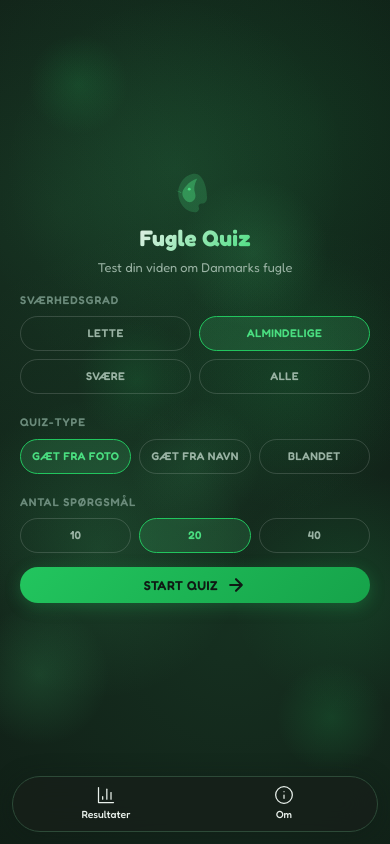
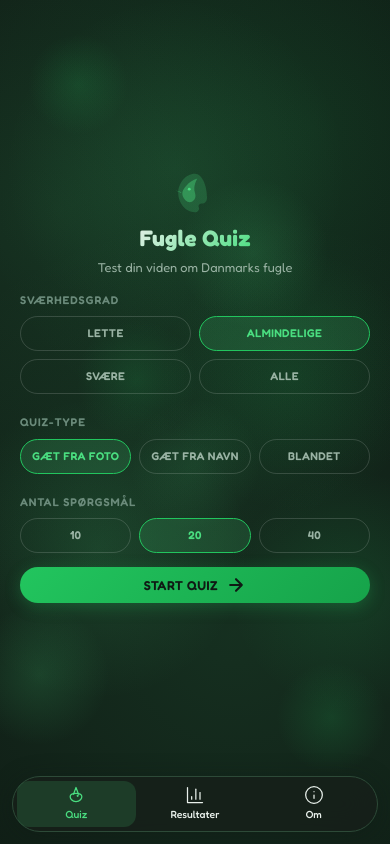
Before and after one commit to magnify/bird-quiz, a Next.js app: page / in a window 390 px wide. Built offline with nearby package versions, Linux system fonts and the light colour scheme; no server answers; the database is empty.

Commit message:
feat: add Quiz item to header tabs + mobile bottom nav
Logo was the only path back to the quiz from /resultater and /om.
Now Quiz is a discoverable nav item alongside Resultater.

Co-Authored-By: Claude Opus 4.7 <noreply@anthropic.com>

```diff
--- a/src/components/quiz/MobileBottomNav.tsx
+++ b/src/components/quiz/MobileBottomNav.tsx
@@ -9,6 +9,23 @@ interface MobileBottomNavProps {
 export default function MobileBottomNav({ activePage, isQuizActive = false, onNavClick }: MobileBottomNavProps) {
   return (
     <nav className="mobile-bottom-nav">
+      <a
+        href="/"
+        className={`mobile-nav-item ${activePage === 'home' ? 'active' : ''}`}
+        onClick={(e) => {
+          if (isQuizActive && onNavClick) {
+            e.preventDefault()
+            onNavClick('/')
+          }
+        }}
+      >
+        <svg className="mobile-nav-icon" viewBox="0 0 24 24" fill="none" stroke="currentColor" strokeWidth="1.5" strokeLinecap="round" strokeLinejoin="round">
+          <path d="M9 11l3-8 3 8"/>
+          <path d="M5 14c0-2 2-4 7-4s7 2 7 4-2 6-7 6-7-4-7-6z"/>
+          <circle cx="14" cy="13" r="0.5" fill="currentColor"/>
+        </svg>
+        <span className="mobile-nav-label">Quiz</span>
+      </a>
       <a
         href="/resultater"
         className={`mobile-nav-item ${activePage === 'resultater' ? 'active' : ''}`}
--- a/src/components/quiz/QuizHeader.tsx
+++ b/src/components/quiz/QuizHeader.tsx
@@ -57,6 +57,18 @@ export default function QuizHeader({
         <div className="app-header-right">
           <div className="secondary-nav-tabs">
             <a
+              href="/"
+              className={`secondary-nav-link ${activePage === 'quiz' ? 'active' : ''}`}
+              onClick={(e) => {
+                if (isQuizActive && onNavClick) {
+                  e.preventDefault()
+                  onNavClick('/')
+                }
+              }}
+            >
+              Quiz
+            </a>
+            <a
               href="/resultater"
               className={`secondary-nav-link ${activePage === 'resultater' ? 'active' : ''}`}
               onClick={(e) => {
```
